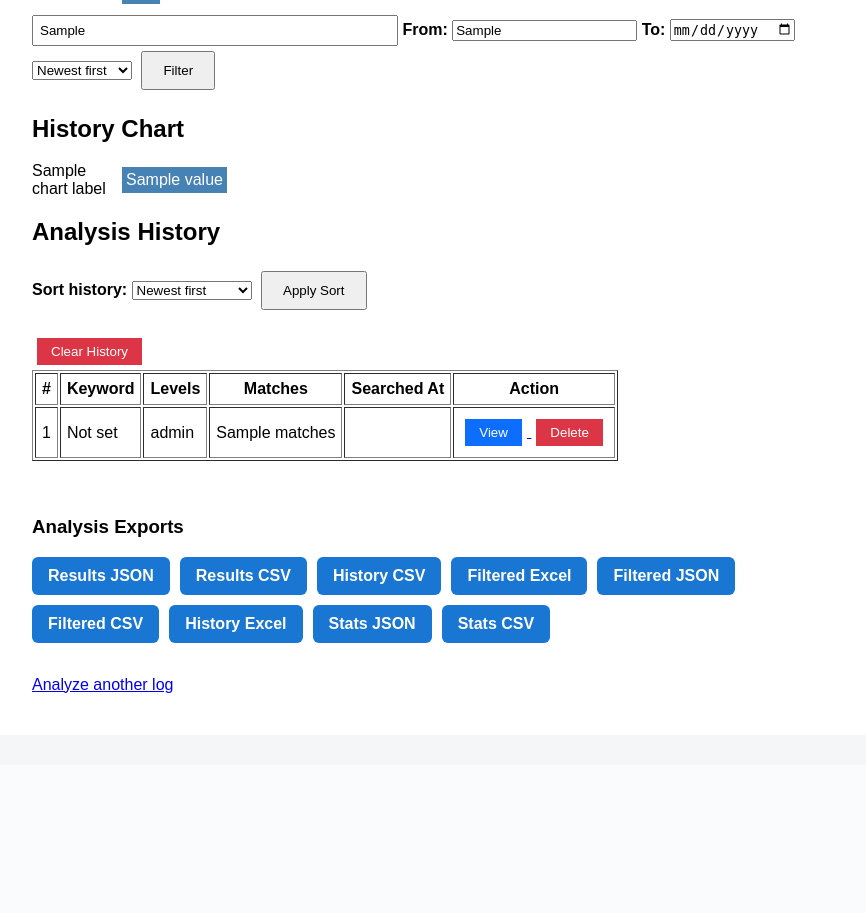
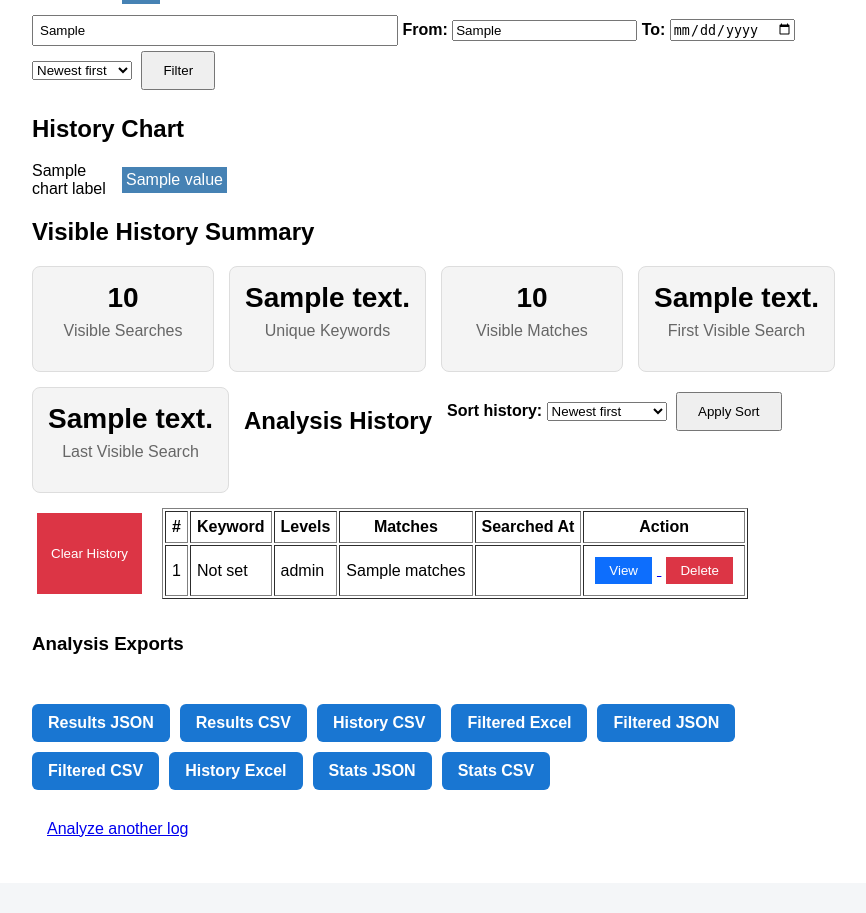
Before and after one commit to sattarab54/web_log_analyzer, a Flask app: template templates/results.html in a window 1280 px wide. Shown: the part 1550-2463 px from the top of the page, without its empty margins (238-1104 px from the left). Before the commit the page ends 2243 px from the top, so only its background shows below. Run offline with Flask 3, Linux system fonts and the light colour scheme; the template is opened without the code that fills it: most values are stand-ins (such as "Sample title", 1, 10 or a date in 2020).

Commit message:
Complete export improvement and polish stats CSV

```diff
--- a/app.py
+++ b/app.py
@@ -6,7 +6,7 @@ from io import BytesIO, StringIO
 from datetime import datetime
 from openpyxl import Workbook
 from openpyxl.utils import get_column_letter
-from openpyxl.styles import Font, PatternFill, Font
+from openpyxl.styles import Font, PatternFill, Alignment
 import re
 import csv
 import json
@@ -537,6 +537,25 @@ def filter_history():
 
     stats_history = display_history
 
+    visible_total_searches = len(stats_history)
+
+    visible_unique_keywords = len(set(
+        item.get("keyword", "").strip() or "Not set"
+        for item in stats_history
+    ))
+
+    visible_total_matches = sum(
+        item.get("matches", 0)
+        for item in stats_history
+    )
+
+    visible_first_search = "N/A"
+    visible_last_search = "N/A"
+
+    if stats_history:
+        visible_first_search = stats_history[0].get("searched_at") or "N/A"
+        visible_last_search = stats_history[-1].get("searched_at") or "N/A"
+
     page = int(request.args.get("page", 1))
     per_page = 10
 
@@ -640,6 +659,11 @@ def filter_history():
         history_to=history_to,
         total_searches=len(stats_history),
         successful_searches=sum(1 for item in stats_history if item["matches"] > 0),
+        visible_total_searches=visible_total_searches,
+        visible_unique_keywords=visible_unique_keywords,
+        visible_total_matches=visible_total_matches,
+        visible_first_search=visible_first_search,
+        visible_last_search=visible_last_search,
         total_matches_found=total_matches_found,
         success_rate=success_rate,
         average_matches=average_matches,
@@ -824,7 +848,21 @@ def download_stats_csv():
 
     csv_data.write(f"Total matches found,{total_matches}\n")
 
-    csv_data.write("Most searched keyword,Not set\n")
+    keyword_counts = {}
+
+    for item in history:
+        keyword = item . get("keyword", "").strip()
+        if keyword:
+            keyword_counts[keyword] = keyword_counts.get(keyword, 0) + 1
+
+    most_searched_keyword = (
+        max(keyword_counts, key=keyword_counts.get)
+        if keyword_counts
+        else "Not set"
+    )
+
+    csv_data.write(f"Most searched keyword, {most_searched_keyword}\n")
+    csv_data.write(f"Generated at, {datetime.now().strftime('%Y-%m-%d %H:%M:%S')}\n")
 
     file_data = BytesIO()
     file_data.write(csv_data.getvalue().encode("utf-8"))
@@ -844,7 +882,7 @@ def download_history_excel():
     sheet.title = "History"
     sheet.freeze_panes = "A2"
 
-    sheet.append(["Keyword", "Levels", "Matches", "Searched At"])
+    sheet.append(["Keyword", "Levels", "Matches", "Searched At", "Results"])
     for cell in sheet[1]:
         cell.font = Font(bold=True)
 
@@ -860,26 +898,28 @@ def download_history_excel():
             item.get("keyword", ""),
             item.get("levels", ""),
             item.get("matches", ""),
-            item.get("searched_at", "")
+            item.get("searched_at", ""),
+            "\n".join(clean_export_results(item.get("results", [])))
         ])
 
-    for column in sheet.columns:
-        max_length = 0
-        column_letter = column[0].column_letter
-
-        for cell in column:
-            try:
-                if len(str(cell.value)) > max_length:
-                    max_length = len(str(cell.value))
-            except:
-                pass
-
-        sheet.column_dimensions[column_letter].width = max_length + 2
+        sheet.column_dimensions["E"].width = 60
+
+        for cell in sheet["E"]:
+            cell.alignment = Alignment(wrap_text=True, vertical="top")
+
+        for row in sheet.iter_rows(min_row=2):
+            if row[0].row % 2 == 0:
+                for cell in row:
+                    cell.fill = PatternFill(
+                        fill_type="solid",
+                        start_color="EDEDED",
+                        end_color="EDEDED"
+                    )
+
+        sheet.auto_filter.ref = sheet.dimensions
 
     summary_sheet = workbook.create_sheet("summary")
     summary_sheet.freeze_panes = "A2"
-
-
 
     summary_sheet.append(["Summary Metric", "value"])
 
@@ -891,7 +931,6 @@ def download_history_excel():
             end_color="D9EAD3"
         )
 
-
     stats_sheet = workbook.create_sheet("Stats")
     stats_sheet.freeze_panes = "A2"
 
@@ -905,7 +944,6 @@ def download_history_excel():
             start_color="D9EAD3",
             end_color="D9EAD3",
         )
-
 
     stats_sheet.append(["Total searches", len(history)])
 
@@ -1046,6 +1084,20 @@ def download_history_excel():
     summary_sheet.auto_filter.ref = summary_sheet.dimensions
     stats_sheet.auto_filter.ref = stats_sheet.dimensions
 
+    for column in stats_sheet.columns:
+        max_length = 0
+        column_letter = column[0].column_letter
+
+        for cell in column:
+            try:
+                if len(str(cell.value)) > max_length:
+                    max_length = len(str(cell.value))
+            except:
+                pass
+
+        stats_sheet.column_dimensions[column_letter].width = max_length + 2
+
+
     file_data = BytesIO()
     workbook.save(file_data)
     file_data.seek(0)
@@ -1077,14 +1129,14 @@ def download_filtered_history_excel():
 
     if history_from:
         display_history = [
-            item for item in history
+            item for item in display_history
             if item.get("searched_at", "")[:10] >= history_from
         ]
 
     if history_to:
         display_history = [
-            item for item in history
-            if item.get("searches_at", "")[:10] <= history_to
+            item for item in display_history
+            if item.get("searched_at", "")[:10] <= history_to
         ]
 
     if history_sort == "newest":
--- a/templates/results.html
+++ b/templates/results.html
@@ -223,6 +223,34 @@
         <p>No chart data yet.</p>
     {% endif %}
 
+    <h2>Visible History Summary</h2>
+
+    <div class="dashboard-cards">
+        <div class="card">
+            <h3>{{ visible_total_searches }}</h3>
+            <p>Visible Searches</p>
+        </div>
+
+        <div class="card">
+            <h3>{{visible_unique_keywords }}</h3>
+            <p>Unique Keywords</p>
+        </div>
+
+        <div class="card">
+            <h3>{{ visible_total_matches }}</h3>
+            <p>Visible Matches</p>
+        </div>
+
+        <div class="card">
+            <h3>{{ visible_first_search }}</h3>
+            <p>First Visible Search</p>
+        </div>
+
+        <div class="card">
+            <h3>{{ visible_last_search }}</h3>
+            <p>Last Visible Search</p>
+        </div>
+
     <h2>Analysis History</h2>
 
     {% if display_history %}
@@ -322,7 +350,7 @@
         <a href="/download">Results JSON</a>
         <a href="/download-csv">Results CSV</a>
         <a href="/download-history-csv">History CSV</a>
-        <a href="/download-filtered-history-excel?history_search={{ history_search }}&history_sort={{ history_sort }}&history_from={{ history_from }}7history_to={{ history_to }}">
+        <a href="/download-filtered-history-excel?history_search={{ history_search }}&history_sort={{ history_sort }}&history_from={{ history_from }}&history_to={{ history_to }}">
         Filtered Excel
         </a>
         <a href="/download-filtered-history-json?history_search={{ history_search }}&history_sort={{ history_sort }}&history_from={{ history_from }}&history_to={{ history_to }}">
```
